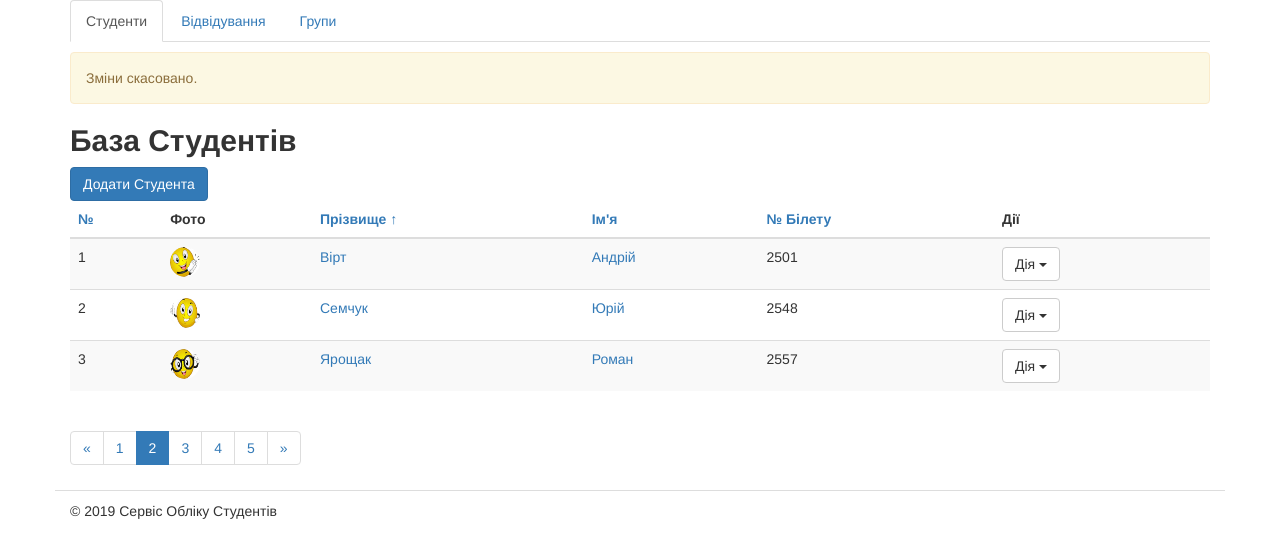
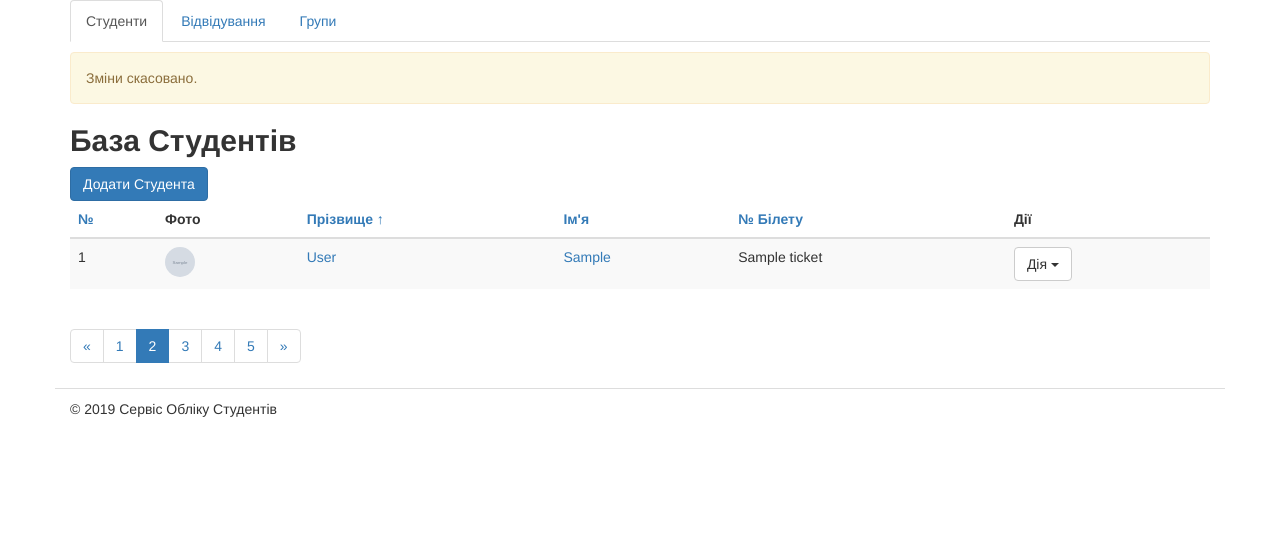
Before and after one commit to ikorzhelskyi/studentsdb, a Django app: template students/templates/students/students_list.html in a window 1280 px wide. Shown: the part 70-628 px from the top of the page. Run offline with Django 3.2, Linux system fonts and the light colour scheme; the template is opened without the code that fills it: most values are stand-ins (such as "Sample title", 1, 10 or a date in 2020); grey boxes marked "Sample" are stand-in pictures; some libraries are stand-ins or nearby versions.

Commit message:
Make dynamic students list

```diff
--- a/students/templates/students/students_list.html
+++ b/students/templates/students/students_list.html
@@ -78,12 +78,13 @@
                   <th>Дії</th>
               </thead>
               <tbody>
+                {% for student in students %}
                 <tr>
-                  <td>1</td>
-                  <td><img src="{% static "img/student_1.jpg" %}" height="30" width="30" class="img-circle" /></td>
-                  <td><a title="Редагувати" href="{% url "students_edit" 1 %}">Вірт</a></td>
-                  <td><a title="Редагувати" href="{% url "students_edit" 1 %}">Андрій</a></td>
-                  <td>2501</td>
+                  <td>{{ forloop.counter }}</td>
+                  <td><img src="{% static student.image %}" height="30" width="30" class="img-circle" /></td>
+                  <td><a title="Редагувати" href="{% url "students_edit" student.id %}">{{ student.last_name }}</a></td>
+                  <td><a title="Редагувати" href="{% url "students_edit" student.id %}">{{ student.first_name }}</a></td>
+                  <td>{{ student.ticket }}</td>
                   <td>
                     <div class="dropdown">
                       <button class="btn btn-default dropdown-toggle"
@@ -93,72 +94,20 @@
                       <ul class="dropdown-menu" role="menu">
                         <li role="presentation">
                           <a role="menuitem" tabindex="-1"
-                             href="{% url "students_edit" 1 %}">Редагувати</a>
+                             href="{% url "students_edit" student.id %}">Редагувати</a>
                         </li>
                         <li role="presentation">
-                          <a role="menuitem" tabindex="-1" href="/journal/1">Відвідування</a>
+                          <a role="menuitem" tabindex="-1" href="/journal/{{ student.id }}">Відвідування</a>
                         </li>
                         <li role="presentation">
-                          <a role="menuitem" tabindex="-1" href="{% url "students_delete" 1 %}">Видалити</a>
+                          <a role="menuitem" tabindex="-1" href="{% url "students_delete" student.id %}">Видалити</a>
                         </li>
                       </ul>
                     </div>
                   </td>
                 </tr>
-                <tr>
-                  <td>2</td>
-                  <td><img src="{% static "img/student_2.jpg" %}" height="30" width="30" class="img-circle" /></td>
-                  <td><a title="Редагувати" href="{% url "students_edit" 2 %}">Семчук</a></td>
-                  <td><a title="Редагувати" href="{% url "students_edit" 2 %}">Юрій</a></td>
-                  <td>2548</td>
-                  <td>
-                    <div class="dropdown">
-                      <button class="btn btn-default dropdown-toggle"
-                              type="button" data-toggle="dropdown">Дія
-                        <span class="caret"></span>
-                      </button>
-                      <ul class="dropdown-menu" role="menu">
-                        <li role="presentation">
-                          <a role="menuitem" tabindex="-1"
-                             href="{% url "students_edit" 2 %}">Редагувати</a>
-                        </li>
-                        <li role="presentation">
-                          <a role="menuitem" tabindex="-1" href="/journal/2">Відвідування</a>
-                        </li>
-                        <li role="presentation">
-                          <a role="menuitem" tabindex="-1" href="{% url "students_delete" 2 %}">Видалити</a>
-                        </li>
-                      </ul>
-                    </div>
-                  </td>
-                </tr>
-                <tr>
-                  <td>3</td>
-                  <td><img src="{% static "img/student_3.jpg" %}" height="30" width="30" class="img-circle" /></td>
-                  <td><a title="Редагувати" href="{% url "students_edit" 3 %}">Ярощак</a></td>
-                  <td><a title="Редагувати" href="{% url "students_edit" 3 %}">Роман</a></td>
-                  <td>2557</td>
-                  <td>
-                    <div class="dropdown">
-                      <button class="btn btn-default dropdown-toggle"
-                              type="button" data-toggle="dropdown">Дія
-                        <span class="caret"></span>
-                      </button>
-                      <ul class="dropdown-menu" role="menu">
-                        <li role="presentation">
-                          <a role="menuitem" tabindex="-1"
-                             href="{% url "students_edit" 3 %}">Редагувати</a>
-                        </li>
-                        <li role="presentation">
-                          <a role="menuitem" tabindex="-1" href="/journal/3">Відвідування</a>
-                        </li>
-                        <li role="presentation">
-                          <a role="menuitem" tabindex="-1" href="{% url "students_delete" 3 %}">Видалити</a>
-                        </li>
-                      </ul>
-                    </div>
-                  </td>
-                </tr>
+                {% endfor %}
+
               </tbody>
             </table>
             <!-- End Students Listing -->
```
Also changed, not shown: students/views.py (+21 -1 lines).
